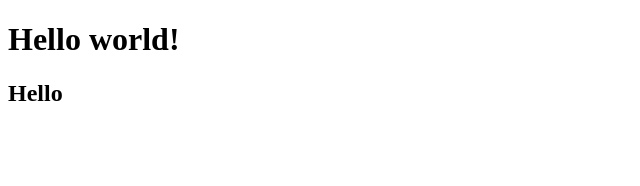
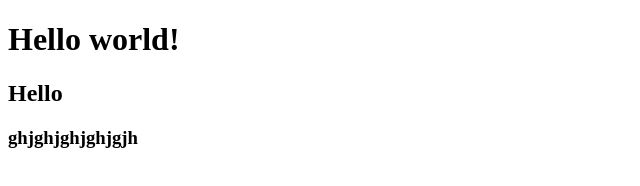
Before and after one commit to m842022/project, a plain HTML site: page index.html in a window 1280 px wide. Shown: the whole page, without its empty margins (0-640 px from the left). Drawn offline with Linux system fonts and the light colour scheme.

Commit message:
index.html mod1.0

```diff
--- a/index.html
+++ b/index.html
@@ -9,5 +9,6 @@
 <body>
     <h1>Hello world!</h1>
     <h2>Hello</h2>
+    <h3>ghjghjghjghjgjh</h3>
 </body>
 </html>
```
